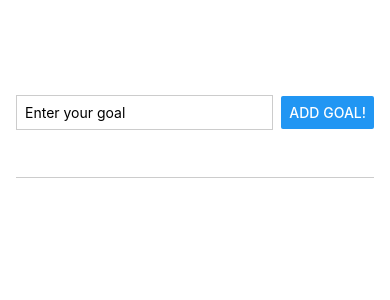
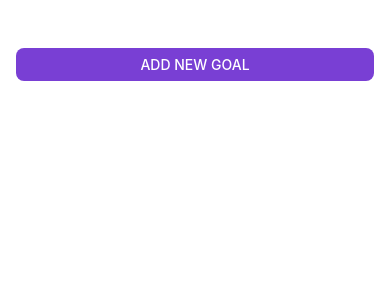
Before and after one commit to MatildaMared/course__course-goals, a React Native app: screen / in a window 390 px wide. Shown: the top 300 px of the page. Built offline with nearby package versions, Linux system fonts and the light colour scheme.

Commit message:
add styling

```diff
--- a/App.js
+++ b/App.js
@@ -1,10 +1,20 @@
 import { useState } from "react";
-import { StyleSheet, View, FlatList } from "react-native";
+import { StyleSheet, View, FlatList, Button } from "react-native";
+import { StatusBar } from "expo-status-bar";
 import GoalInput from "./components/GoalInput";
 import GoalItem from "./components/GoalItem";
 
 export default function App() {
 	const [goals, setGoals] = useState([]);
+	const [showModal, setShowModal] = useState(false);
+
+	function openModal() {
+		setShowModal(true);
+	}
+
+	function closeModal() {
+		setShowModal(false);
+	}
 
 	function addGoalHandler(goal) {
 		const newGoal = {
@@ -21,8 +31,17 @@ export default function App() {
 	}
 
 	return (
+		<>
+			<StatusBar style="light" />
 			<View style={styles.appContainer}>
-			<GoalInput addGoal={addGoalHandler} />
+				<View style={styles.button}>
+					<Button title="Add new goal" color="#793FD4" onPress={openModal} />
+				</View>
+				<GoalInput
+					addGoal={addGoalHandler}
+					visible={showModal}
+					closeModal={closeModal}
+				/>
 				<View style={styles.goalsContainer}>
 					<FlatList
 						keyExtractor={(item) => item.id}
@@ -34,6 +53,7 @@ export default function App() {
 					/>
 				</View>
 			</View>
+		</>
 	);
 }
 
@@ -46,4 +66,9 @@ const styles = StyleSheet.create({
 	goalsContainer: {
 		flex: 5,
 	},
+	button: {
+		marginBottom: 16,
+		borderRadius: 8,
+		overflow: "hidden",
+	},
 });
--- a/app.json
+++ b/app.json
@@ -6,24 +6,21 @@
 		"orientation": "portrait",
 		"icon": "./assets/icon.png",
 		"userInterfaceStyle": "light",
+		"backgroundColor": "#1e085a",
 		"splash": {
 			"image": "./assets/splash.png",
-      "resizeMode": "contain",
-      "backgroundColor": "#ffffff"
+			"resizeMode": "contain"
 		},
 		"updates": {
 			"fallbackToCacheTimeout": 0
 		},
-    "assetBundlePatterns": [
-      "**/*"
-    ],
+		"assetBundlePatterns": ["**/*"],
 		"ios": {
 			"supportsTablet": true
 		},
 		"android": {
 			"adaptiveIcon": {
-        "foregroundImage": "./assets/adaptive-icon.png",
-        "backgroundColor": "#FFFFFF"
+				"foregroundImage": "./assets/adaptive-icon.png"
 			}
 		},
 		"web": {
--- a/components/GoalInput.jsx
+++ b/components/GoalInput.jsx
@@ -1,48 +1,80 @@
 import { useState } from "react";
-import { StyleSheet, View, TextInput, Button } from "react-native";
+import {
+	StyleSheet,
+	View,
+	TextInput,
+	Button,
+	Modal,
+	Image,
+} from "react-native";
 
-function GoalInput({ addGoal }) {
+function GoalInput({ addGoal, visible, closeModal }) {
 	const [goal, setGoal] = useState("");
 
 	function goalInputHandler(enteredText) {
 		setGoal(enteredText);
 	}
 
+	function addGoalHandler() {
+		addGoal(goal);
+		setGoal("");
+		closeModal();
+	}
+
 	return (
+		<Modal visible={visible} animationType="slide">
 			<View style={styles.inputContainer}>
+				<Image
+					source={require("./../assets/images/goal.png")}
+					style={styles.image}
+				/>
 				<TextInput
 					placeholder="Enter your goal"
 					style={styles.textInput}
 					value={goal}
 					onChangeText={goalInputHandler}
 				/>
-			<Button
-				title="Add goal!"
-				onPress={() => {
-					addGoal(goal);
-					setGoal("");
-				}}
-			/>
+				<View style={styles.buttonsContainer}>
+					<View style={styles.button}>
+						<Button title="Cancel" onPress={closeModal} color="#f31282" />
 					</View>
+					<View style={styles.button}>
+						<Button title="Add Goal" onPress={addGoalHandler} color="#8141d5" />
+					</View>
+				</View>
+			</View>
+		</Modal>
 	);
 }
 
 const styles = StyleSheet.create({
 	inputContainer: {
+		justifyContent: "center",
+		alignItems: "center",
+		flex: 1,
+		padding: 32,
+		backgroundColor: "#311b6b",
+	},
+	textInput: {
+		width: "100%",
+		padding: 16,
+		marginBottom: 16,
+		backgroundColor: "#e4d0ff",
+		color: "#120438",
+		borderRadius: 4,
+	},
+	buttonsContainer: {
 		flexDirection: "row",
 		justifyContent: "space-between",
-		alignItems: "center",
-		marginBottom: 24,
-		borderBottomColor: "#cccccc",
-		borderBottomWidth: 1,
-		flex: 1,
 	},
-	textInput: {
-		borderWidth: 1,
-		borderColor: "#cccccc",
-		flex: 1,
-		marginRight: 8,
-		padding: 8,
+	button: {
+		width: "40%",
+		marginHorizontal: 8,
+	},
+	image: {
+		width: 100,
+		height: 100,
+		margin: 16,
 	},
 });
 
--- a/components/GoalItem.jsx
+++ b/components/GoalItem.jsx
@@ -2,11 +2,15 @@ import { StyleSheet, Text, View, Pressable } from "react-native";
 
 function GoalItem({ goal, deleteGoal }) {
 	return (
-		<Pressable onPress={() => deleteGoal(goal.id)}>
-			<View style={styles.goalItem}>
+		<View style={styles.goalItem}>
+			<Pressable
+				onPress={() => deleteGoal(goal.id)}
+				android_ripple={{ color: "#360872" }}
+				style={({ pressed }) => pressed && styles.pressedItem}
+			>
 				<Text style={styles.goalText}>{goal.text}</Text>
-			</View>
-		</Pressable>
+			</Pressable>
+		</View>
 	);
 }
 
@@ -15,10 +19,14 @@ const styles = StyleSheet.create({
 		margin: 8,
 		borderRadius: 8,
 		backgroundColor: "#5e0acc",
-		padding: 8,
+		overflow: "hidden",
 	},
 	goalText: {
+		padding: 8,
 		color: "white",
+	},
+	pressedItem: {
+		backgroundColor: "#360872",
 	},
 });
 
```
Also changed, not shown: assets/images/goal.png (added). Lines whose indentation alone changed are shown as unchanged.
